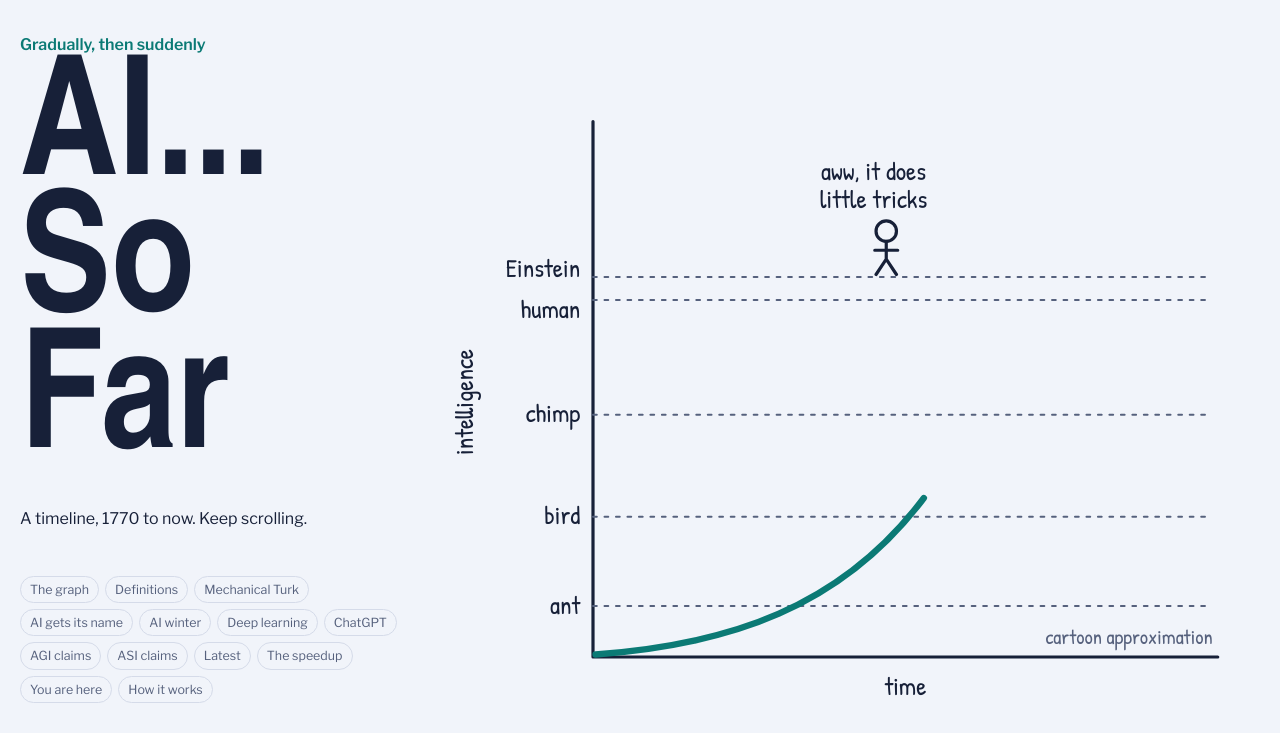
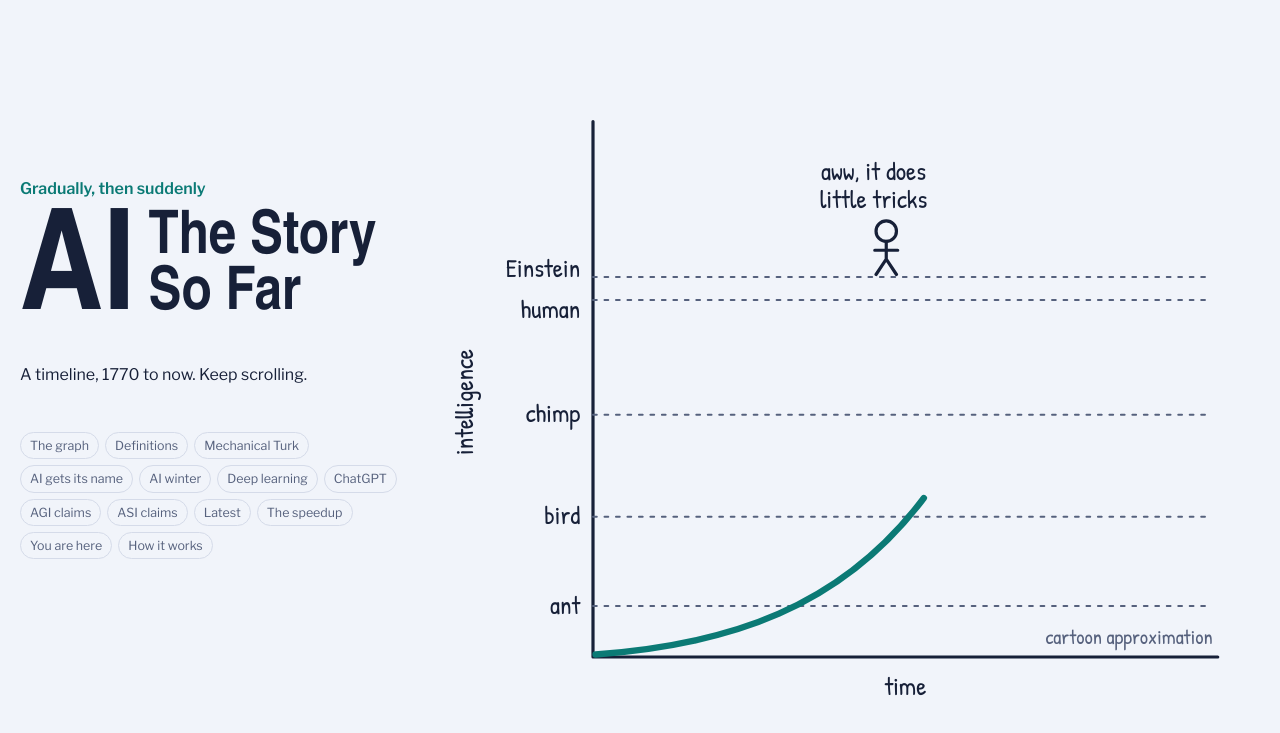
Before and after one commit to manunamz/ai-so-far, a plain HTML site: page index.html in a window 1280 px wide. Shown: the top 733 px of the page. Drawn offline with nearby package versions, Linux system fonts and the light colour scheme; a web font is replaced by a local one.

Commit message:
Rename to AI: The Story So Far
Co-Authored-By: Claude Opus 5.5 <noreply@anthropic.com>

```diff
--- a/index.html
+++ b/index.html
@@ -4,7 +4,7 @@
 <meta charset="utf-8">
 <meta name="viewport" content="width=device-width,initial-scale=1,viewport-fit=cover">
 <style>:root{color-scheme:light;padding-top:env(safe-area-inset-top,0px);padding-bottom:env(safe-area-inset-bottom,0px)}body{margin:0}img{max-width:100%}[hidden]{display:none!important}</style>
-<title>The Story of AI So Far</title>
+<title>AI: The Story So Far</title>
 <meta name="claude:viewport-fit-sides" content="cover">
 <link rel="stylesheet" href="https://fonts.googleapis.com/css2?family=Saira+Extra+Condensed:wght@600;700&family=Patrick+Hand&family=Libre+Franklin:wght@400;600&display=swap">
 <style>
@@ -39,7 +39,8 @@ p{margin:0}
 .col{position:relative;width:390px;max-width:100%}
 .step{min-height:58vh;display:flex;flex-direction:column;justify-content:center;padding-block:24px}
 .hero{min-height:92vh}
-h1{font:700 clamp(6.5rem,13vw,10.5rem)/.82 var(--display);margin:0 0 28px;text-wrap:balance}
+h1{--cap:.688;font:700 clamp(2.9rem,4.7vw,3.9rem)/.92 var(--display);margin:0 0 28px;display:flex;align-items:last baseline;gap:.22em}
+h1 .ai{font-size:calc(1em*(1 + .92/var(--cap)));line-height:.8}
 .hero .kick{color:var(--hot);font-weight:600;margin-bottom:12px}.joke,#viz,#def,#foom,#here{margin-bottom:80vh}.bam{font-size:2.8rem}.anchor{text-decoration:none;opacity:.55}.anchor:hover,.anchor:focus-visible{opacity:1}
 .jump{display:flex;flex-wrap:wrap;gap:6px;margin-top:44px}
 .jump a{border:1px solid var(--grid);border-radius:99px;color:var(--soft);padding:3px 9px;text-decoration:none;font-size:.78rem}
@@ -152,7 +153,7 @@ const anchor=n=>`<a class="anchor" href="#${n}" aria-label="Link to this section
 // named anchors; other milestones are #e0, #e1, ... and the newest is always #new
 const SLUG={'The Mechanical Turk':'turk','The Dartmouth Workshop':'ai','The First AI Winter':'winter','AlexNet Wins ImageNet':'deep','ChatGPT Launches':'chatgpt','GPT-6 Astra':'agi','Riemann Hypothesis Proof':'asi'};
 const id=i=>i===E.length-1?'new':SLUG[E[i][1]]||'e'+i,find=t=>E.findIndex(e=>e[1]===t);
-$('.col').innerHTML=`<section class="step hero"><p class="kick">Gradually, then suddenly</p><h1>AI...<br>So Far</h1><p>A timeline, 1770 to now. Keep scrolling.</p><div class="jump">${[['viz','The graph'],['def','Definitions'],['turk','Mechanical Turk'],['ai','AI gets its name'],['winter','AI winter'],['deep','Deep learning'],['chatgpt','ChatGPT'],['agi','AGI claims'],['asi','ASI claims'],['new','Latest'],['foom','The speedup'],['here','You are here'],['how','How it works']].map(([n,t])=>`<a href="#${n}">${t}</a>`).join('')}</div></section>
+$('.col').innerHTML=`<section class="step hero"><p class="kick">Gradually, then suddenly</p><h1><span class="ai">AI</span> <span>The Story<br>So Far</span></h1><p>A timeline, 1770 to now. Keep scrolling.</p><div class="jump">${[['viz','The graph'],['def','Definitions'],['turk','Mechanical Turk'],['ai','AI gets its name'],['winter','AI winter'],['deep','Deep learning'],['chatgpt','ChatGPT'],['agi','AGI claims'],['asi','ASI claims'],['new','Latest'],['foom','The speedup'],['here','You are here'],['how','How it works']].map(([n,t])=>`<a href="#${n}">${t}</a>`).join('')}</div></section>
 <section class="step joke"><div class="card"><h2>That’s the joke, anyway</h2><p>It looks slow. It looks cute. Then it’s past you.</p><p class="note">A cartoon, not data. Redrawn after Tim Urban’s ${ex('“The AI Revolution”','https://waitbutwhy.com/2015/01/artificial-intelligence-revolution-1.html')}, Wait But Why, 2015.</p></div></section>
 <section class="step" id="viz"><div class="card"><h2 class="bam">Let’s try visualizing it... ${anchor("viz")}</h2><p>Here is the history, laid over a real curve: the most computation ever used to train an AI model. Each white dot is a milestone, sitting at the record of its day. The faint dots are 546 AI models. Hover over any dot for details.</p><p>Every gridline is a huge multiple of the one below it. <a href="#how">How this graph works</a></p><p class="note">The axis has changed. The cartoon’s was intelligence. This one is training compute on a log scale, which measures resources, not intelligence.</p></div></section>
 <section class="step" id="def"><div class="card"><p>Three words before we rewind to 1770 and walk up it. ${anchor("def")}</p><dl>${G.map(g=>`<div><dt>${g[0]}</dt><dd>${g[1]} <span class="note">${g[3]}</span> ${ex('Source',g[2])}</dd></div>`).join('')}</dl></div></section>`
```
